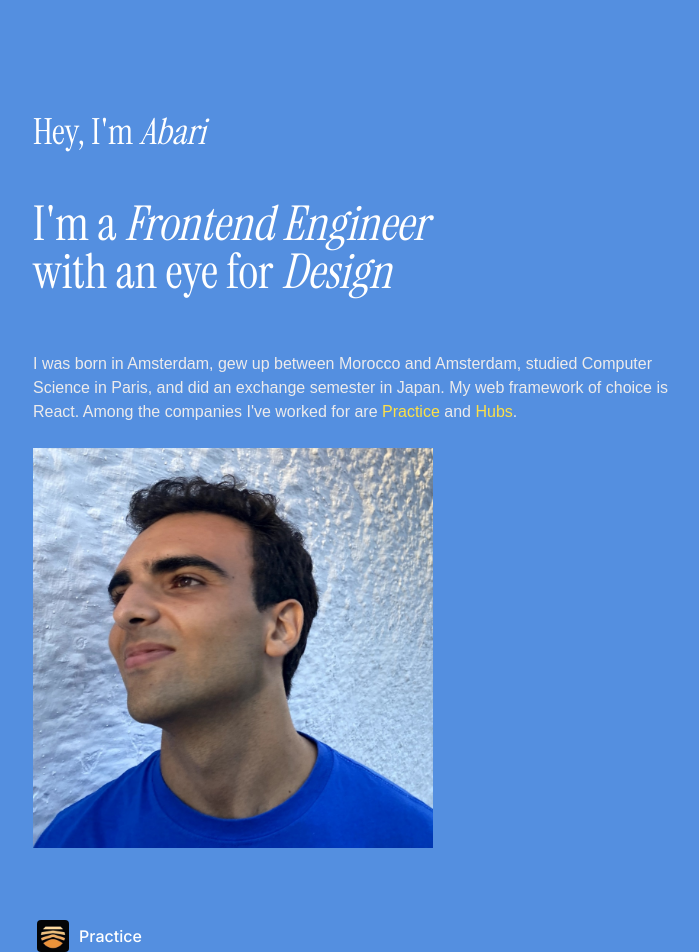
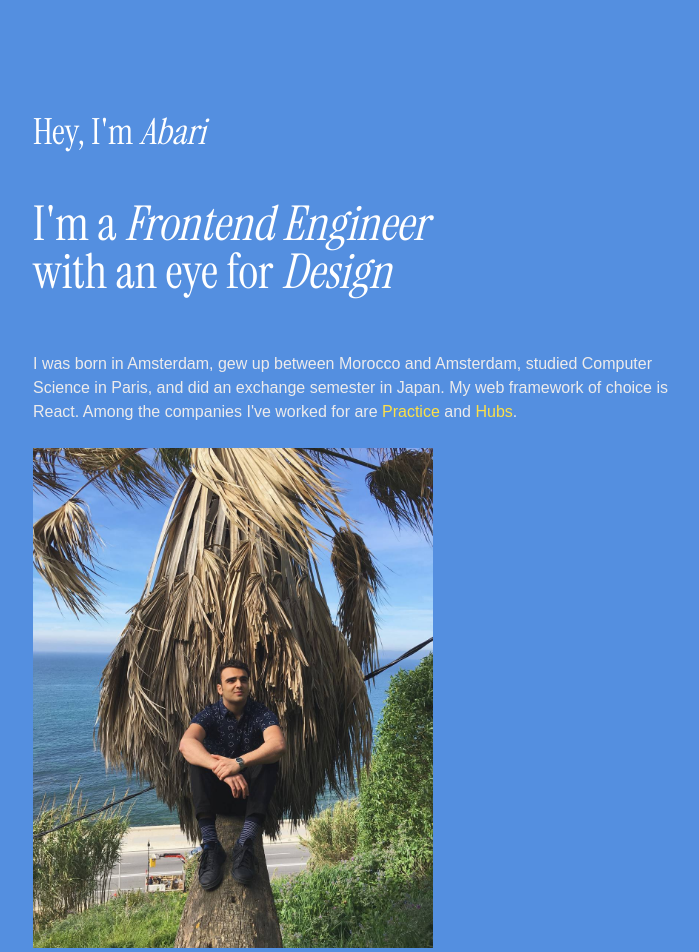
Before and after one commit to byabari/byabari, a Next.js app: page / in a window 1280 px wide. Shown: the top 952 px of the page, without its empty margins (273-972 px from the left). Built offline with nearby package versions, Linux system fonts and the light colour scheme; a web font is replaced by a local one.

Commit message:
update layout.js and page.js

```diff
--- a/app/layout.js
+++ b/app/layout.js
@@ -28,8 +28,8 @@ export default function RootLayout({ children }) {
           href="/favicon-16x16.png"
         />
         <link rel="manifest" href="/site.webmanifest" />
-        <meta name="msapplication-TileColor" content="#011FA4" />
-        <meta name="theme-color" content="#011FA4" />
+        <meta name="msapplication-TileColor" content="#548fe0" />
+        <meta name="theme-color" content="#548fe0" />
       </head>
       <body
         className={
--- a/app/page.js
+++ b/app/page.js
@@ -92,7 +92,7 @@ export default function HomePage() {
       </div>
       <Image
         className="mb-14 sm:mx-0"
-        src="/abari.jpg"
+        src="/abari-about.jpg"
         width={400}
         height={400}
       />
```
